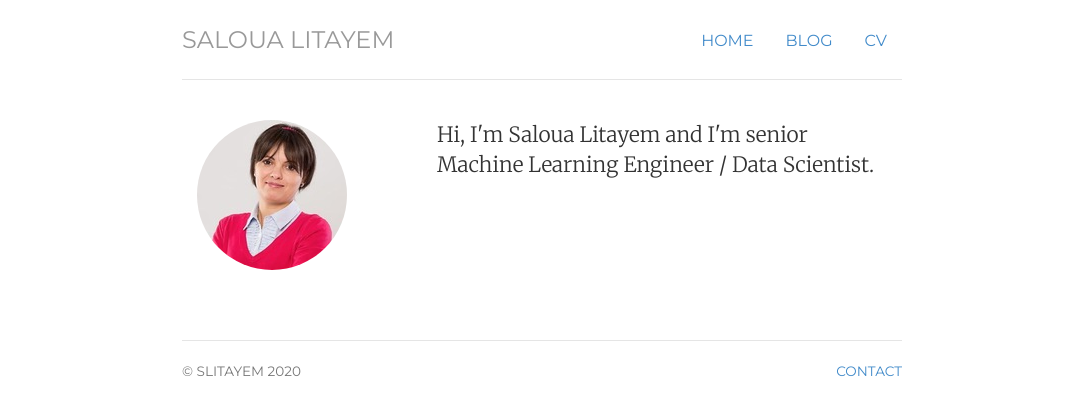
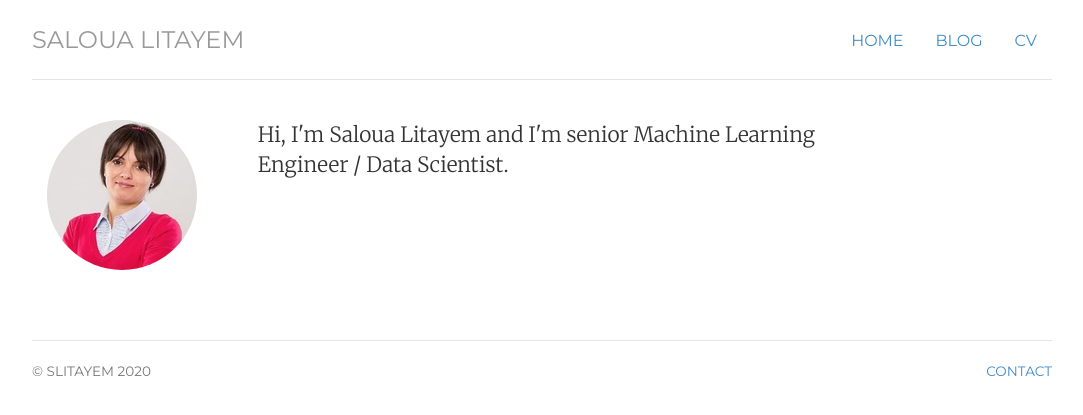
Before and after one commit to slitayem/slitayem.github.io, a Jekyll site: the page built from index.html, in a window 1280 px wide. Shown: the top 415 px of the page, without its empty margins (98-1181 px from the left). Built offline with Jekyll 4.4.1, drawn with Linux system fonts in a browser that asks for light colours.

Commit message:
Increase pages width

```diff
--- a/css/jumbotron-narrow.css
+++ b/css/jumbotron-narrow.css
@@ -32,9 +32,9 @@ body {
 }
 
 /* Customize container */
-@media (min-width: 768px) {
+@media (min-width: 1068px) {
   .container {
-    max-width: 750px;
+    max-width: 1050px;
   }
 }
 .container-narrow > hr {
--- a/index.html
+++ b/index.html
@@ -5,7 +5,7 @@
 ---
 <!-- <div class="jumbotron"> -->
 <div class="row marketing">
-	<div class="col-sm-4">
+	<div class="col-sm-2">
 	<img  class="img-circle avatar" alt="Saloua Litayem" src="img/img_saloua150px.jpg">
 	</div>
 	<div itemscope itemtype="http://data-vocabulary.org/Person" class="col-sm-8">
```
Also changed, not shown: css/bootstrap.css, 1 other file.
